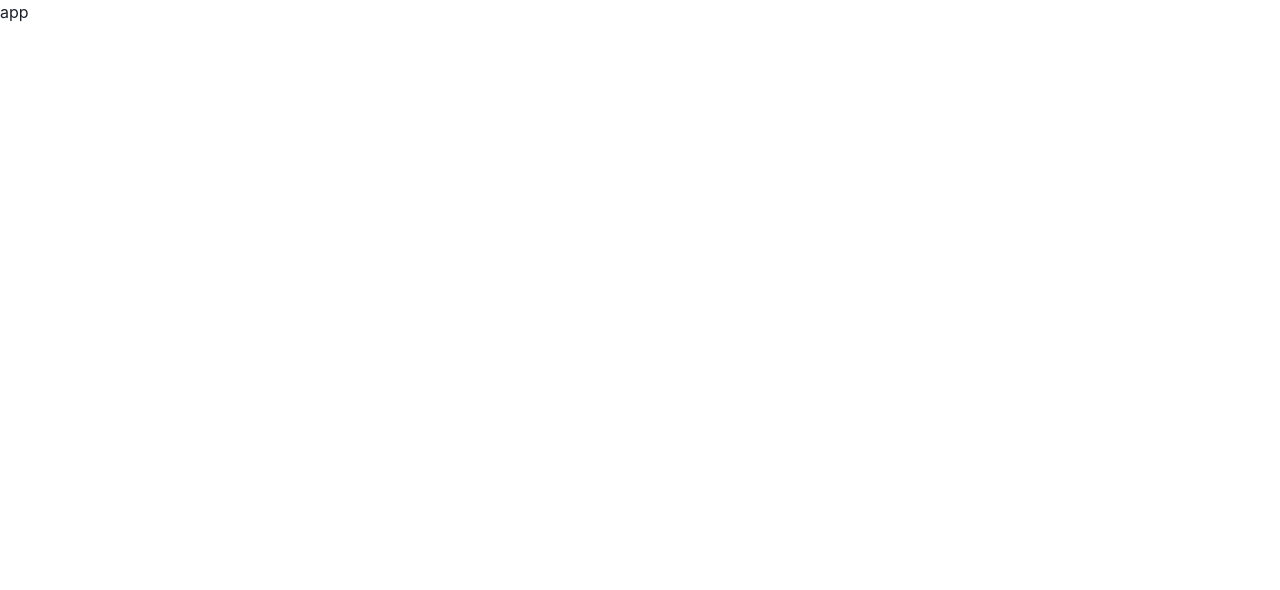
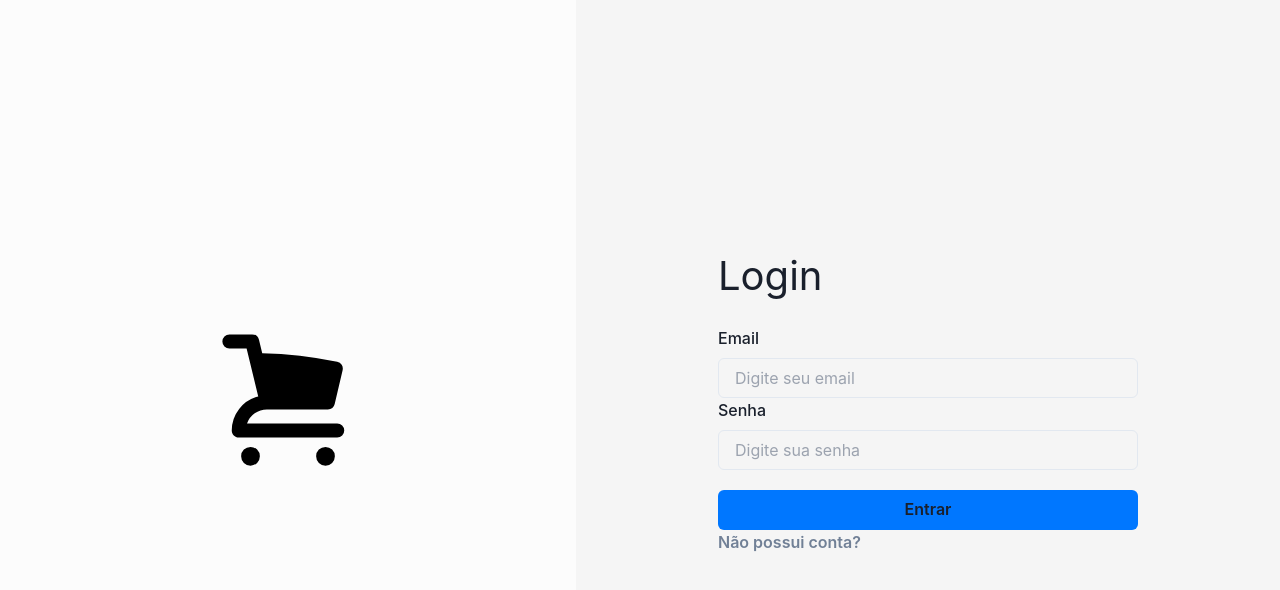
Before and after one commit to erickwnilton/guest, a Next.js app: page / in a window 1280 px wide. Shown: the top 590 px of the page. Built offline with nearby package versions, Linux system fonts and the light colour scheme.

Commit message:
develop login component

```diff
--- a/app/page.tsx
+++ b/app/page.tsx
@@ -1,7 +1,12 @@
+import { AuthPage } from "@/template/auth";
+import { FormLogin } from "@/components/formLogin";
+
 export default function Home() {
   return (
     <main>
-     app
+     <AuthPage title="Login" button="Entrar" buttonContent="Não possui conta?">
+      <FormLogin name="Email" label="Senha" button="Entrar"/>
+     </AuthPage>
     </main>
   );
 }
--- /dev/null
+++ b/components/formLogin/index.tsx
@@ -0,0 +1,40 @@
+"use client"
+
+import { useForm } from "react-hook-form";
+import {FormControl, FormLabel, Input, Box, Button} from "@chakra-ui/react";
+
+interface LoginComponentProps {
+  name: string
+  label: string
+  button: string
+}
+
+export function FormLogin(props: LoginComponentProps) {
+  const {register, handleSubmit} = useForm();
+
+  function handleUserData(data: any) {
+    console.log(data)
+  }
+
+  return (
+    <form onSubmit={handleSubmit(handleUserData)}>
+      <FormControl>
+        <FormLabel>
+          {props.name}
+        </FormLabel>
+        <Input type="email" {...register("email", {required: true})} placeholder="Digite seu email"/>
+      </FormControl>
+      <FormControl>
+        <FormLabel>
+          {props.label}
+        </FormLabel>
+        <Input type="password" {...register("password", {required: true})} placeholder="Digite sua senha"/>
+      </FormControl>
+      <Box marginTop="20px">
+        <Button type="submit" width="420px" bgColor="#0077ff" _hover={{bgColor: "#0077ffdc"}}>
+          {props.button}
+        </Button>
+      </Box>
+    </form>
+  )
+}
```
